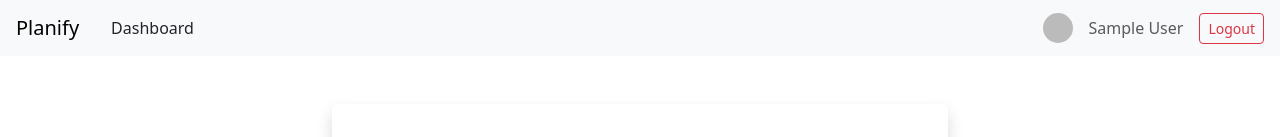
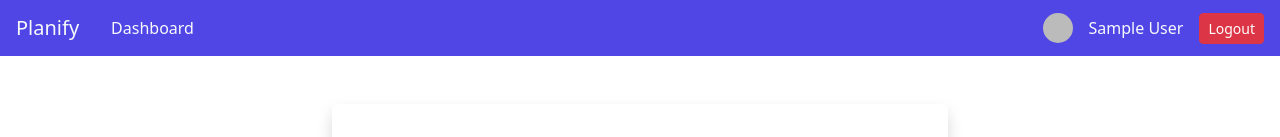
Before and after one commit to ParthP22/Planify, a Next.js app in the folder planify/: page /dashboard in a window 1280 px wide. Shown: the top 137 px of the page. Built offline with nearby package versions, Linux system fonts and the light colour scheme; no server answers; the database is empty; sample sign-in values are in the browser's storage.

Commit message:
refactor: updated the styles in the Navbar component after the new color changes

```diff
--- a/planify/src/components/Navbar.tsx
+++ b/planify/src/components/Navbar.tsx
@@ -32,13 +32,13 @@ export default function Navbar() {
     }
 
     return (
-        <nav className="navbar bg-body-tertiary px-3">
+        <nav className="navbar nav-bg px-3">
 
             <div className="d-flex align-items-center gap-3">
-                <Link className="navbar-brand" href="/dashboard">
+                <Link className="navbar-brand text-light" href="/dashboard">
                     Planify
                 </Link>
-                <Link className="nav-link" href="/dashboard">
+                <Link className="nav-link text-light" href="/dashboard">
                     Dashboard
                 </Link>
             </div>
@@ -55,14 +55,14 @@ export default function Navbar() {
                 )}
 
                 {user && (
-                    <span className="text-muted">
+                    <span className="text-light">
                         {user.displayName}
                     </span>
                 )}
 
                 {user && (
                     <button
-                        className="btn btn-outline-danger btn-sm"
+                        className="btn btn-danger btn-sm"
                         onClick={handleLogout}
                     >
                         Logout
```
